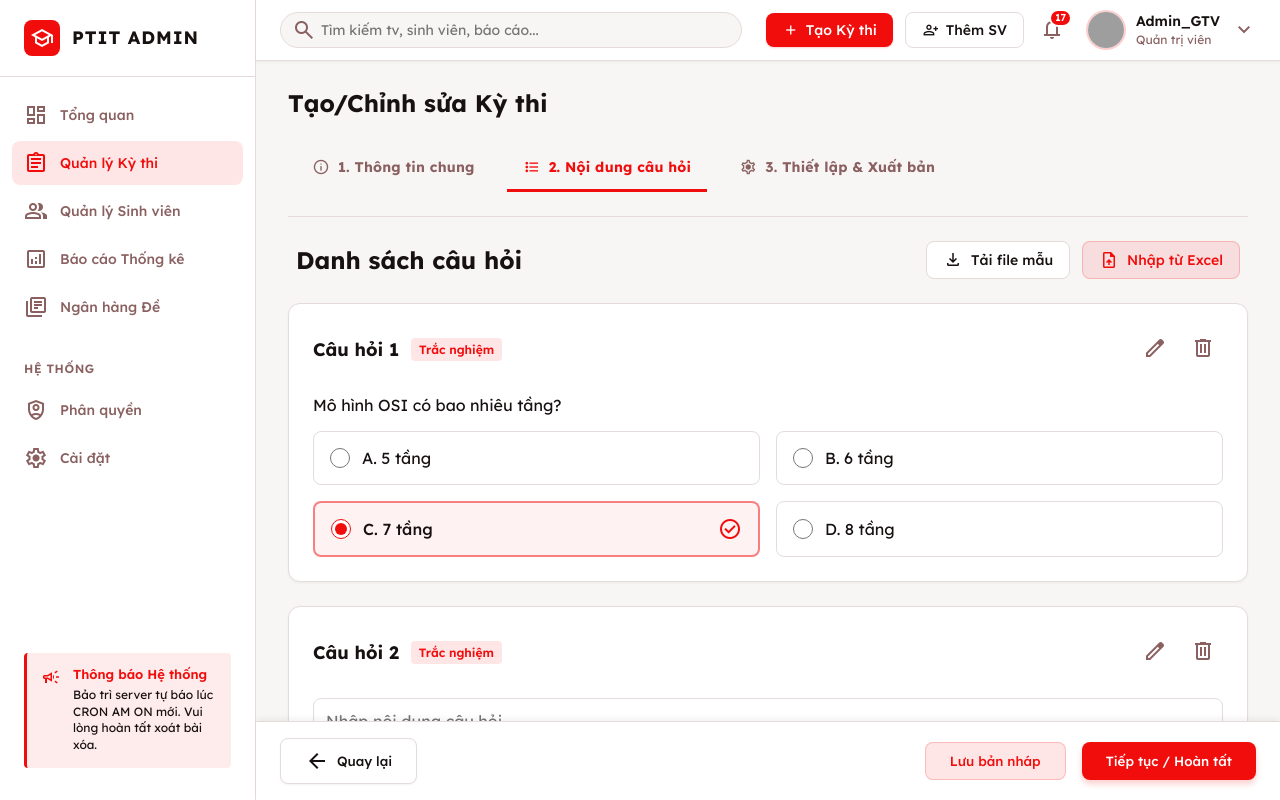
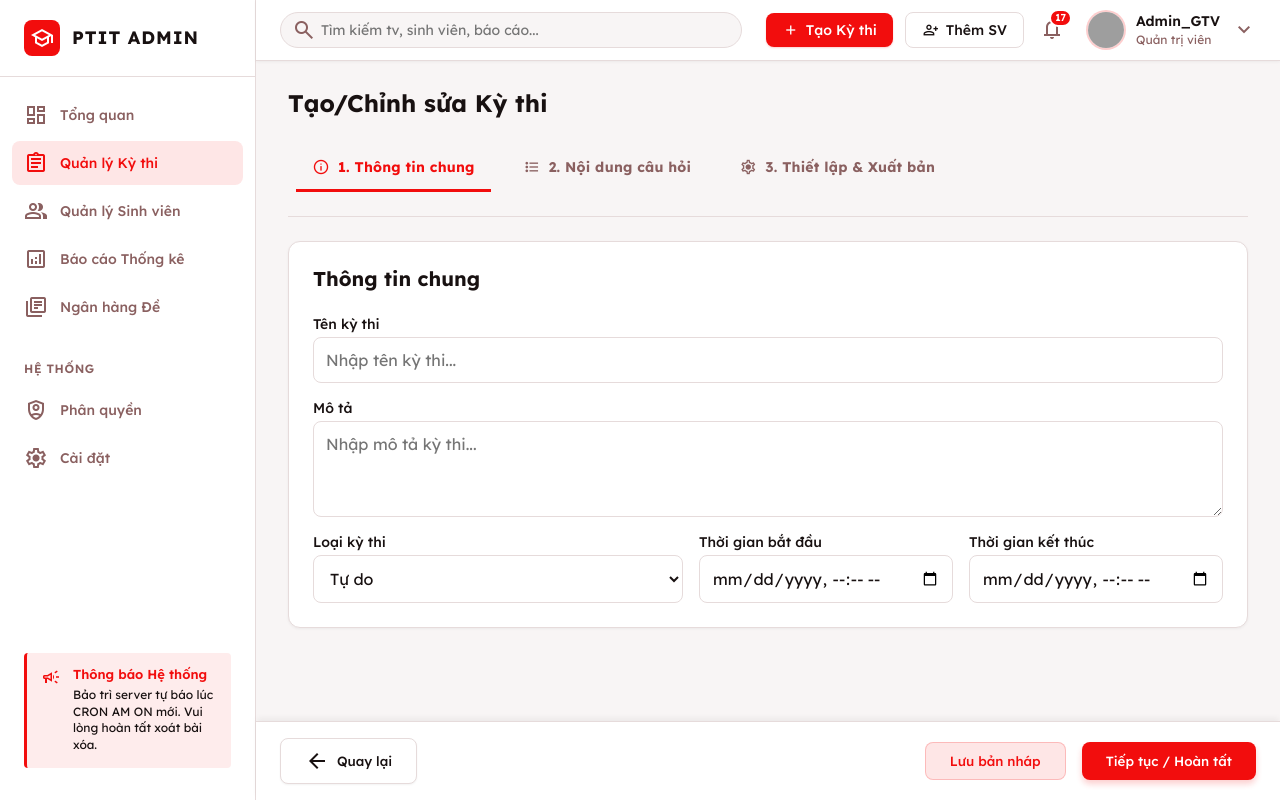
Before and after one commit to NguyenTuKien/LTW_2026, a React (Vite) app: page / in a window 1280 px wide. Shown: the top 800 px of the page. Built offline with nearby package versions, Linux system fonts and the light colour scheme; grey boxes are pictures that could not be loaded.

Commit message:
Fix exam creating form

```diff
--- a/package.json
+++ b/package.json
@@ -16,13 +16,18 @@
   },
   "devDependencies": {
     "@eslint/js": "^9.39.1",
+    "@tailwindcss/forms": "^0.5.11",
+    "@tailwindcss/postcss": "^4.2.1",
     "@types/react": "^19.2.7",
     "@types/react-dom": "^19.2.3",
     "@vitejs/plugin-react": "^5.1.1",
+    "autoprefixer": "^10.4.27",
     "eslint": "^9.39.1",
     "eslint-plugin-react-hooks": "^7.0.1",
     "eslint-plugin-react-refresh": "^0.4.24",
     "globals": "^16.5.0",
+    "postcss": "^8.5.8",
+    "tailwindcss": "^4.2.1",
     "vite": "^7.3.1"
   }
 }
--- a/src/components/admin/ExamForm.css
+++ b/src/components/admin/ExamForm.css
@@ -125,6 +125,38 @@
   font-size: 1.25rem;
   font-weight: 700;
   margin-bottom: 1.5rem;
+}
+
+.exam-content-subtitle {
+  font-size: 1rem;
+  font-weight: 600;
+  margin-bottom: 0.75rem;
+  color: var(--primary-color, #4f46e5);
+}
+
+.review-info-grid {
+  display: flex;
+  flex-direction: column;
+  gap: 0.6rem;
+  background: var(--bg-secondary, #f9fafb);
+  border-radius: 8px;
+  padding: 1rem 1.25rem;
+}
+
+.review-info-item {
+  display: flex;
+  gap: 0.5rem;
+  flex-wrap: wrap;
+}
+
+.review-info-label {
+  font-weight: 600;
+  min-width: 160px;
+  color: var(--text-secondary, #6b7280);
+}
+
+.review-info-value {
+  color: var(--text-primary, #111827);
 }
 
 .exam-form-fields {
--- a/src/components/admin/ExamForm.jsx
+++ b/src/components/admin/ExamForm.jsx
@@ -3,7 +3,14 @@ import * as XLSX from 'xlsx';
 import './ExamForm.css';
 
 const ExamForm = () => {
-  const [activeTab, setActiveTab] = useState(2);
+  const [activeTab, setActiveTab] = useState(1);
+  const [examInfo, setExamInfo] = useState({
+    name: '',
+    description: '',
+    type: 'Tự do',
+    startTime: '',
+    endTime: ''
+  });
   const fileInputRef = useRef(null);
   const [questions, setQuestions] = useState([
     {
@@ -31,6 +38,11 @@ const ExamForm = () => {
       isEditMode: true
     }
   ]);
+
+  const handleInputInfoChange = (e) => {
+    const { name, value } = e.target;
+    setExamInfo(prev => ({ ...prev, [name]: value }));
+  };
 
   const handleTabClick = (tabNumber) => {
     setActiveTab(tabNumber);
@@ -152,6 +164,19 @@ const ExamForm = () => {
     fileInputRef.current?.click();
   };
 
+  const handleComplete = () => {
+    if (activeTab === 3){
+      alert('Kỳ thi đã được hoàn tất và xuất bản!');
+    }
+    else {
+      setActiveTab(prev => prev + 1);
+    }
+  }
+
+  const handleReturn = () => {
+    setActiveTab(prev => prev - 1);
+  }
+
   return (
     <>
       {/* Hidden file input for Excel upload */}
@@ -209,16 +234,34 @@ const ExamForm = () => {
               <div className="exam-form-fields">
                 <div className="exam-form-group">
                   <label className="exam-form-label">Tên kỳ thi</label>
-                  <input className="exam-form-input" placeholder="Nhập tên kỳ thi..." type="text" />
+                  <input
+                    className="exam-form-input"
+                    placeholder="Nhập tên kỳ thi..."
+                    type="text"
+                    name="name"
+                    value={examInfo.name}
+                    onChange={handleInputInfoChange}
+                  />
                 </div>
                 <div className="exam-form-group">
                   <label className="exam-form-label">Mô tả</label>
-                  <textarea className="exam-form-textarea" placeholder="Nhập mô tả kỳ thi..."></textarea>
+                  <textarea
+                    className="exam-form-textarea"
+                    placeholder="Nhập mô tả kỳ thi..."
+                    name="description"
+                    value={examInfo.description}
+                    onChange={handleInputInfoChange}
+                  ></textarea>
                 </div>
                 <div className="exam-form-grid">
                   <div className="exam-form-group">
                     <label className="exam-form-label">Loại kỳ thi</label>
-                    <select className="exam-form-select">
+                    <select
+                      className="exam-form-select"
+                      name="type"
+                      value={examInfo.type}
+                      onChange={handleInputInfoChange}
+                    >
                       <option>Tự do</option>
                       <option>Thời gian cụ thể</option>
                     </select>
@@ -226,11 +269,23 @@ const ExamForm = () => {
                   <div className="exam-form-grid-double">
                     <div className="exam-form-group">
                       <label className="exam-form-label">Thời gian bắt đầu</label>
-                      <input className="exam-form-input" type="datetime-local" />
+                      <input
+                        className="exam-form-input"
+                        type="datetime-local"
+                        name="startTime"
+                        value={examInfo.startTime}
+                        onChange={handleInputInfoChange}
+                      />
                     </div>
                     <div className="exam-form-group">
                       <label className="exam-form-label">Thời gian kết thúc</label>
-                      <input className="exam-form-input" type="datetime-local" />
+                      <input
+                        className="exam-form-input"
+                        type="datetime-local"
+                        name="endTime"
+                        value={examInfo.endTime}
+                        onChange={handleInputInfoChange}
+                      />
                     </div>
                   </div>
                 </div>
@@ -352,7 +407,74 @@ const ExamForm = () => {
           {activeTab === 3 && (
             <div className="exam-content-card">
               <h2 className="exam-content-title">Thiết lập &amp; Xuất bản</h2>
-              <p>Nội dung thiết lập sẽ được thêm vào đây.</p>
+
+              {/* Thông tin kỳ thi */}
+              <div className="exam-form-fields">
+                <h3 className="exam-content-subtitle">Thông tin chung</h3>
+                <div className="review-info-grid">
+                  <div className="review-info-item">
+                    <span className="review-info-label">Tên kỳ thi:</span>
+                    <span className="review-info-value">{examInfo.name || <em>Chưa nhập</em>}</span>
+                  </div>
+                  <div className="review-info-item">
+                    <span className="review-info-label">Mô tả:</span>
+                    <span className="review-info-value">{examInfo.description || <em>Chưa nhập</em>}</span>
+                  </div>
+                  <div className="review-info-item">
+                    <span className="review-info-label">Loại kỳ thi:</span>
+                    <span className="review-info-value">{examInfo.type}</span>
+                  </div>
+                  <div className="review-info-item">
+                    <span className="review-info-label">Thời gian bắt đầu:</span>
+                    <span className="review-info-value">{examInfo.startTime ? new Date(examInfo.startTime).toLocaleString('vi-VN') : <em>Chưa nhập</em>}</span>
+                  </div>
+                  <div className="review-info-item">
+                    <span className="review-info-label">Thời gian kết thúc:</span>
+                    <span className="review-info-value">{examInfo.endTime ? new Date(examInfo.endTime).toLocaleString('vi-VN') : <em>Chưa nhập</em>}</span>
+                  </div>
+                </div>
+              </div>
+
+              {/* Danh sách câu hỏi */}
+              <div className="exam-form-fields" style={{ marginTop: '1.5rem' }}>
+                <h3 className="exam-content-subtitle">Danh sách câu hỏi ({questions.length} câu)</h3>
+                {questions.length === 0 ? (
+                  <p><em>Chưa có câu hỏi nào.</em></p>
+                ) : (
+                  questions.map((question, index) => (
+                    <div key={question.id} className="question-card" style={{ marginBottom: '1rem' }}>
+                      <div className="question-header">
+                        <div className="question-header-left">
+                          <h3 className="question-number">Câu hỏi {index + 1}</h3>
+                          <span className="question-badge">{question.type}</span>
+                        </div>
+                      </div>
+                      <div className="question-content">
+                        <p className="question-text">{question.content || <em>Chưa nhập nội dung</em>}</p>
+                      </div>
+                      <div className="options-grid">
+                        {question.options.map((option) => (
+                          <label
+                            key={option.id}
+                            className={`option-view ${option.isCorrect ? 'correct' : ''}`}
+                          >
+                            <input
+                              name={`review_q${question.id}`}
+                              type="radio"
+                              checked={option.isCorrect}
+                              readOnly
+                            />
+                            <span className="option-text">{option.text || `Đáp án ${option.id}`}</span>
+                            {option.isCorrect && (
+                              <span className="material-symbols-outlined option-check-icon">check_circle</span>
+                            )}
+                          </label>
+                        ))}
+                      </div>
+                    </div>
+                  ))
+                )}
+              </div>
             </div>
           )}
         </div>
@@ -360,15 +482,15 @@ const ExamForm = () => {
 
       {/* Fixed Bottom Action Bar */}
       <div className="exam-action-bar">
-        <button className="btn-back">
-          <span className="material-symbols-outlined">arrow_back</span>
+        <button className="btn-back" onClick={handleReturn} disabled={activeTab === 1}  >
+          <span className="material-symbols-outlined" >arrow_back</span>
           Quay lại
         </button>
         <div className="exam-action-bar-right">
-          <button className="btn-draft">
+          <button className="btn-draft" onClick={() => alert('Đã lưu bản nháp!')}>
             Lưu bản nháp
           </button>
-          <button className="btn-complete">
+          <button className="btn-complete" onClick={handleComplete}>
             Tiếp tục / Hoàn tất
           </button>
         </div>
```
Also changed, not shown: 1 other file (tests, documents, lock files or other folders).
